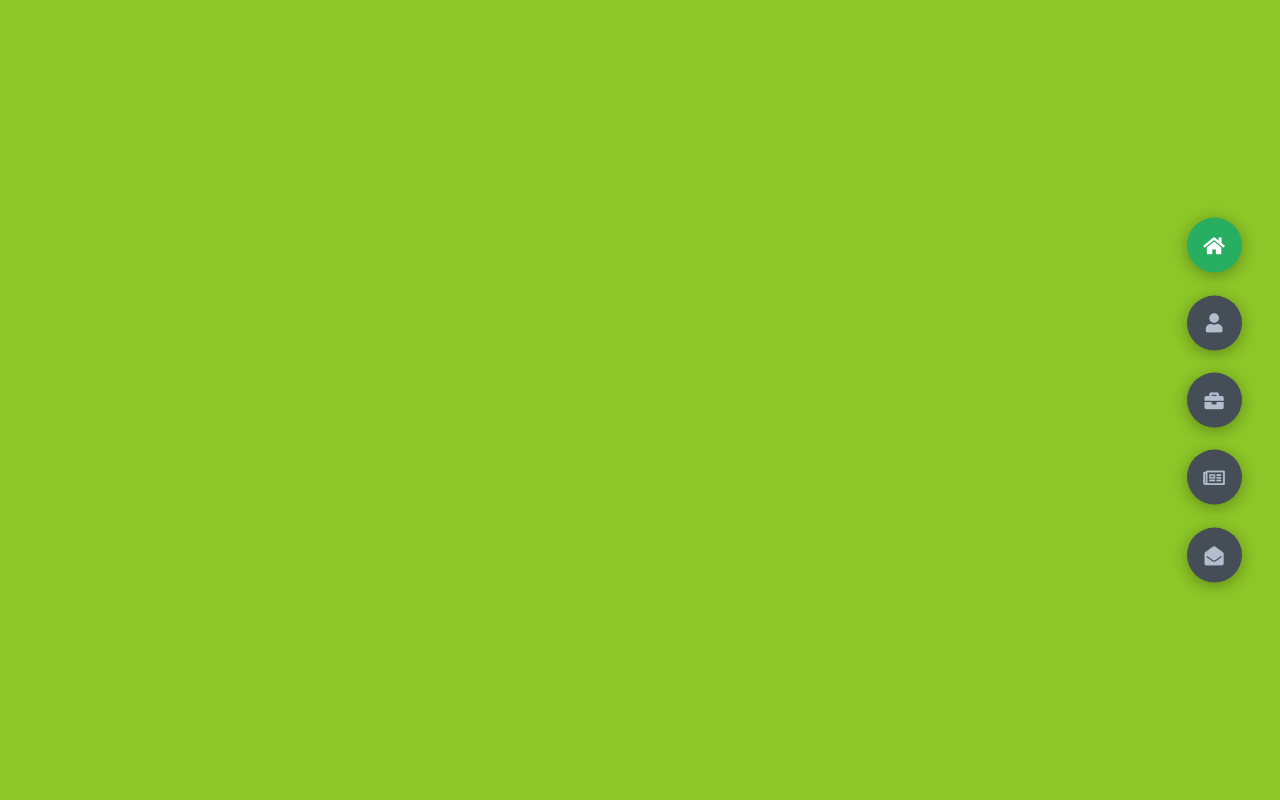
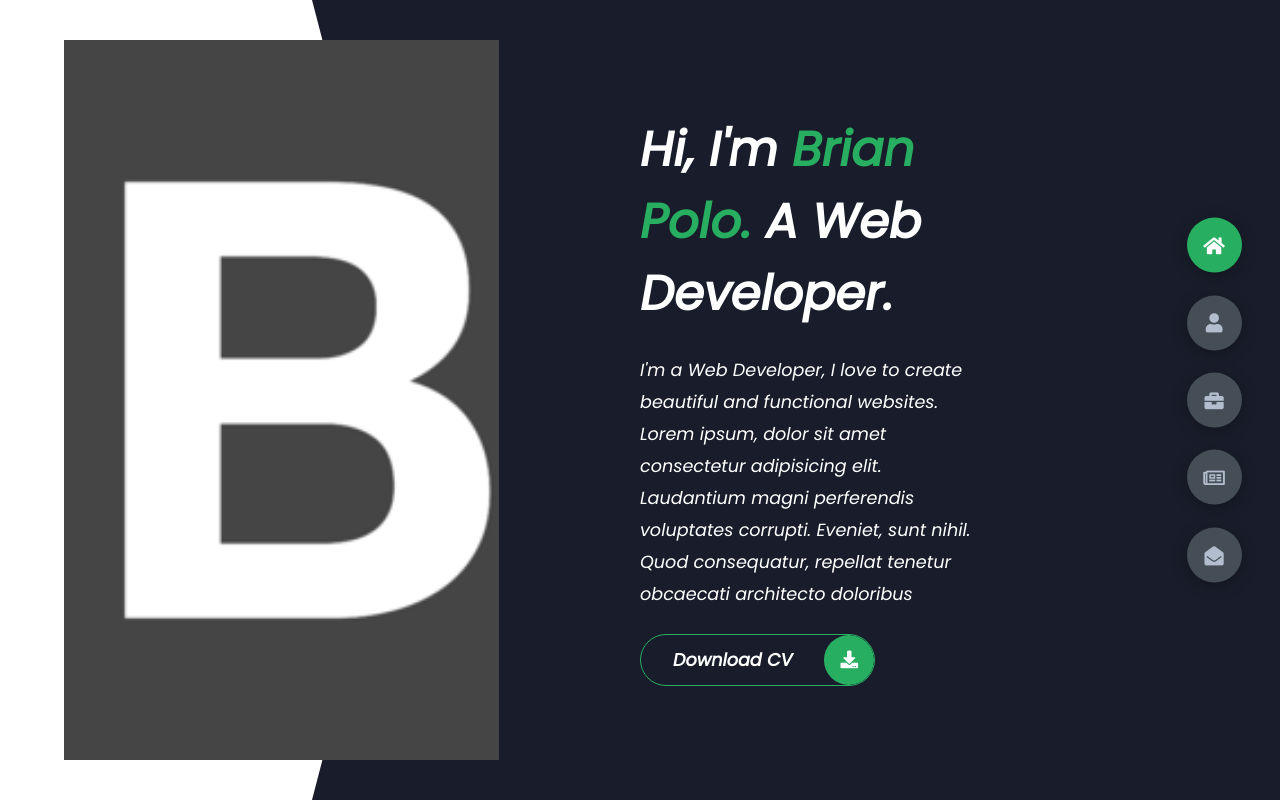
Before and after one commit to brianbrallard/front, a browser extension: page portfolio/index.html in a window 1280 px wide. Drawn offline with Linux system fonts and the light colour scheme.

Commit message:
added CSS styling to home section

```diff
--- a/portfolio/index.html
+++ b/portfolio/index.html
@@ -13,7 +13,30 @@
 </head>
 <body class="main-content" >
     <header class="section sec1 header active" id="home">
-
+       <div class="header-content">
+        <div class="left-header">
+            <div class="h-shape"></div>
+            <div class="image">
+                <!-- agregar imagen de portada -->
+                <img src="img/bootstrap-logo.png" alt="" >
+            </div>
+        </div>
+        <div class="right-header">
+            <h1 class="name">
+                Hi, I'm <span>Brian Polo.</span> A Web Developer.
+            </h1>
+            <p>
+                I'm a Web Developer, I love to create beautiful and functional websites.
+                Lorem ipsum, dolor sit amet consectetur adipisicing elit. Laudantium magni perferendis voluptates corrupti. Eveniet, sunt nihil. Quod consequatur, repellat tenetur obcaecati architecto doloribus
+            </p>
+            <div class="btn-con">
+                <a href="" class="main-btn">
+                    <span class="btn-text">Download CV</span>
+                    <span class="btn-icon"><i class="fas fa-download"></i></span>
+                </a>
+            </div>
+        </div>
+       </div>
     </header>
     <main>
         <section class="section sec2 about" id="about"></section>
--- a/portfolio/styles/styles.scss
+++ b/portfolio/styles/styles.scss
@@ -60,25 +60,25 @@
   .sec1 {
     display: none;
     transform: translateY(0) scale(1);
-    background-color: rgba(161,228,38,0.849);
+
   }
 
   .sec2 {
     display: none;
     transform: translateY(0) scale(1);
-    background-color: slateblue;
+
   }
 
   .sec3 {
     display: none;
     transform: translateY(0) scale(1);
-    background-color: rgb(146, 205, 90);
+
   }
 
   .sec4 {
     display: none;
     transform: translateY(0) scale(1);
-    background-color: rgb(194, 205, 90);
+
   }
 
   .sec5 {
@@ -135,3 +135,109 @@
     color: var(--color-grey-2);
     pointer-events: none;
   }/*# sourceMappingURL=styles.css.map */
+
+  /*Header-content*/
+
+.header-content{
+    display: grid;
+    grid-template-columns: repeat(2,1fr);
+    height: 100%;
+    .left-header{
+        display: flex;
+        align-items: center;
+        position: relative;
+        .h-shape{
+            transition: all .4s ease-in-out;
+            width: 65%;
+            height: 100%;
+            background-color: var(--color-white);
+            position: absolute;
+            left: 0;
+            top: 0;
+            z-index: -1;
+            clip-path: polygon(0% 0%, 75% 0%, 100% 50%, 75% 100%, 0% 100%);
+        }
+        .image{
+            border-radius: var(--br-sm-2);
+            height: 90%;
+            width: 68%;
+            margin-left: 4rem;
+            background-color: var(--color-black);
+            transition: all .4s ease-in-out;
+            img{
+                width: 100%;
+                height: 100%;
+                object-fit: cover;
+                transition: all .4s ease-in-out;
+                filter: grayscale(100%);
+                &:hover{
+                    filter: grayscale(0)
+                }
+            }
+        }
+    }
+    .right-header{
+        display: flex;
+        flex-direction: column;
+        justify-content: center;
+        padding-right: 18rem;
+        .name{
+            font-size: 3rem;
+            span{
+                color: var(--color-secondary);
+            }
+        }
+        p{
+            margin: 1.5rem 0;
+            line-height: 2rem;
+        }
+    }
+}
+
+  /*independ components*/
+  .btn-con{
+    display: flex;
+    align-self: flex-start;
+  }
+.main-btn{
+    border-radius: 30px;
+    color: inherit;
+    font-weight: 600;
+    position: relative;
+    border: 1px solid var(--color-secondary);
+    display: flex;
+    align-self: flex-start;
+    display: flex;
+    align-items: center;
+    overflow: hidden;
+    .btn-text{
+        padding: 0 2rem;
+    }
+    .btn-icon{
+        background-color: var(--color-secondary);
+        display: flex;
+        align-items: center;
+        justify-content: center;
+        border-radius: 50%;
+        padding: 1rem;
+
+    }
+    &::before{
+        content:  '';
+        position: absolute;
+        top: 0;
+        right: 0;
+        transform: translateX(100%);
+        transition: all .4s ease-out;
+        z-index: -1;
+    }
+    &:hover{
+        &::before{
+            width: 100%;
+            height: 100%;
+            background-color: var(--color-secondary);
+            transform: translateX(0);
+
+        }
+    }
+}
```
Also changed, not shown: portfolio/img/bootstrap-logo.png (added), portfolio/styles/styles.css, 1 other file.
